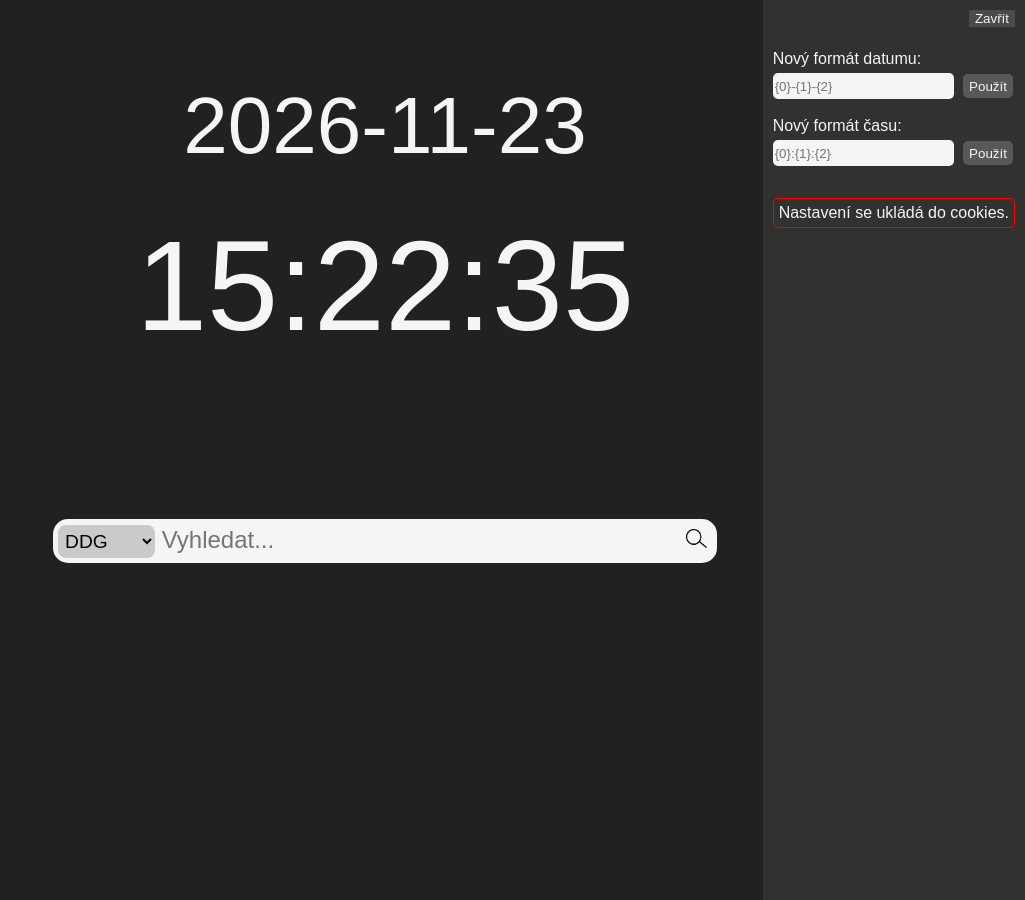
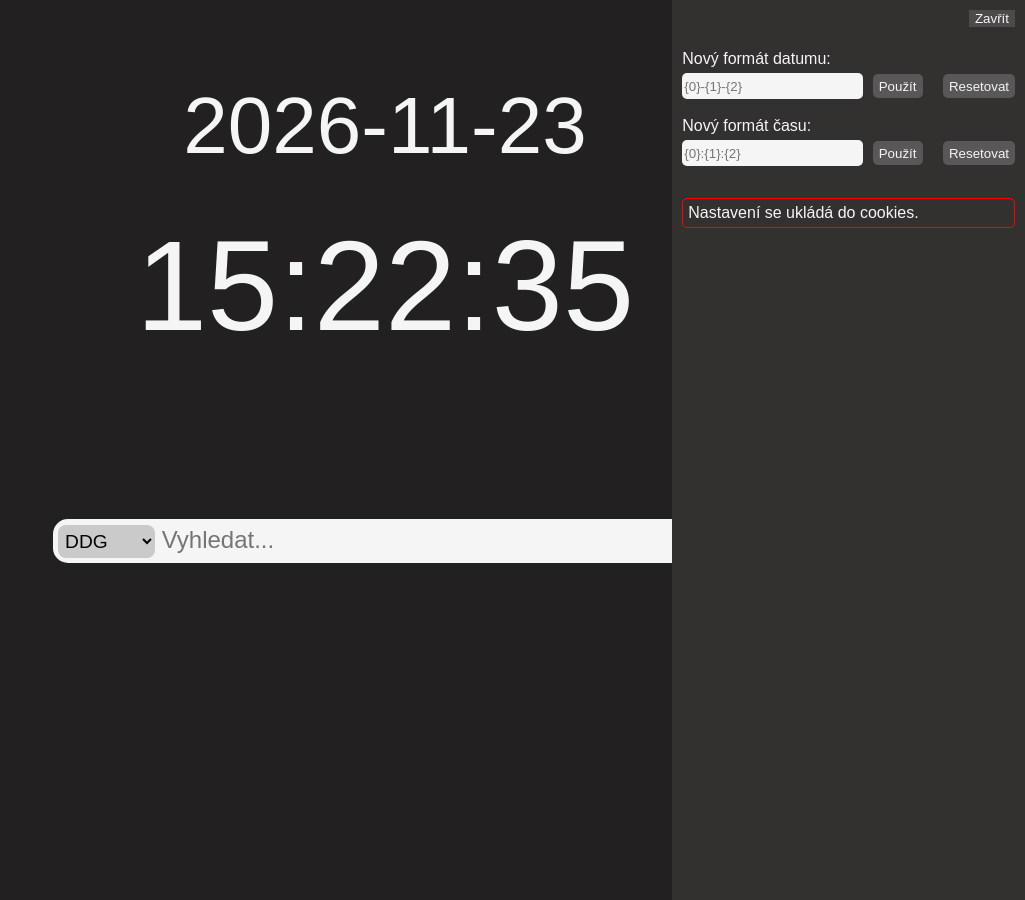
Before and after one commit to Vjaby/datetimecz, a plain HTML site: page index.html in a window 1280 px wide. Both pictures are taken after a click on the button "Nastavení". Shown: the whole page, without its empty margins (255-1280 px from the left). Drawn offline with Linux system fonts and the light colour scheme.

Commit message:
buttons for resetting

```diff
--- a/clock.js
+++ b/clock.js
@@ -28,16 +28,14 @@ function onDomLoad() {
     update();
     interval_id = setInterval(update, 1000);
 
+    // copy buttons
     let dateBtn = document.getElementById("date-button");
-    dateBtn.addEventListener("click", function () {
-        copyToClipboard(dateDiv);
-    });
+    dateBtn.addEventListener("click", copyToClipboard.bind(dateDiv));
 
     let timeBtn = document.getElementById("time-button");
-    timeBtn.addEventListener("click", function () {
-        copyToClipboard(timeDiv);
-    });
+    timeBtn.addEventListener("click", copyToClipboard.bind(null, timeDiv));
 
+    // settings setup
     let settings = document.getElementById("settings");
 
     let showSettingsBtn = document.getElementById("show-settings-button");
@@ -50,6 +48,7 @@ function onDomLoad() {
         settings.style.display = "none";
     });
 
+    // set formats
     let dateFormatBtn = document.getElementById("date-format-button");
     dateFormatBtn.addEventListener("click", function () {
         let newFormat = document.getElementById("date-format-input").value;
@@ -61,6 +60,14 @@ function onDomLoad() {
         let newFormat = document.getElementById("time-format-input").value;
         setFormat("time", newFormat, true);
     });
+
+    // reset formats
+    let dateResetBtn = document.getElementById("date-format-reset-button");
+    dateResetBtn.addEventListener("click", setFormat.bind(null, "date", defaultDateFormat, true));
+
+    let timeResetBtn = document.getElementById("time-format-reset-button");
+    timeResetBtn.addEventListener("click", setFormat.bind(null, "time", defaultTimeFormat, true));
+
 }
 
 
--- a/index.html
+++ b/index.html
@@ -51,11 +51,14 @@
                 Nový formát datumu: <br>
                 <input id="date-format-input" class="no-default" type="text" placeholder="{0}-{1}-{2}">
                 <button id="date-format-button" class="no-default">Použít</button>
+                <button id="date-format-reset-button" class="no-default">Resetovat</button>
             </div> <br>
+
             <div class="format-form">
                 Nový formát času: <br>
                 <input id="time-format-input" class="no-default" type="text" placeholder="{0}:{1}:{2}">
                 <button id="time-format-button" class="no-default">Použít</button>
+                <button id="time-format-reset-button" class="no-default">Resetovat</button>
             </div>
         </div>
 
--- a/style.css
+++ b/style.css
@@ -138,6 +138,14 @@ body {
         border-radius: 5px;
         height: 1.5rem;
     }
+
+    & #time-format-reset-button {
+        margin-left: 1rem;
+    }
+
+    & #date-format-reset-button {
+        margin-left: 1rem;
+    }
 }
 
 .settings-button {
```
